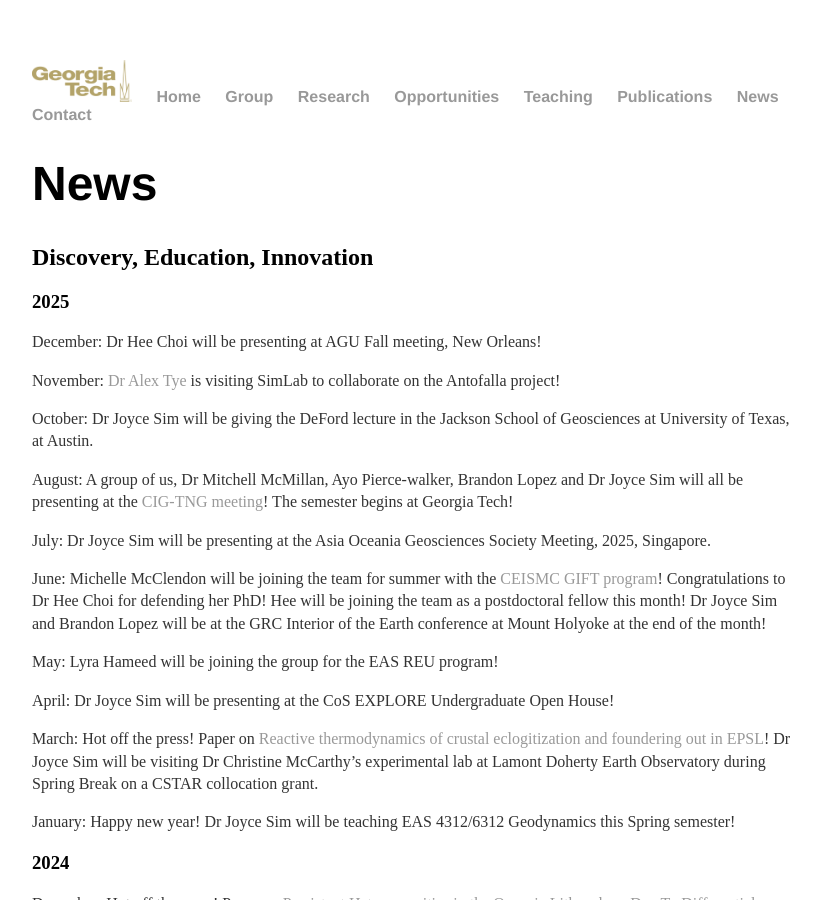
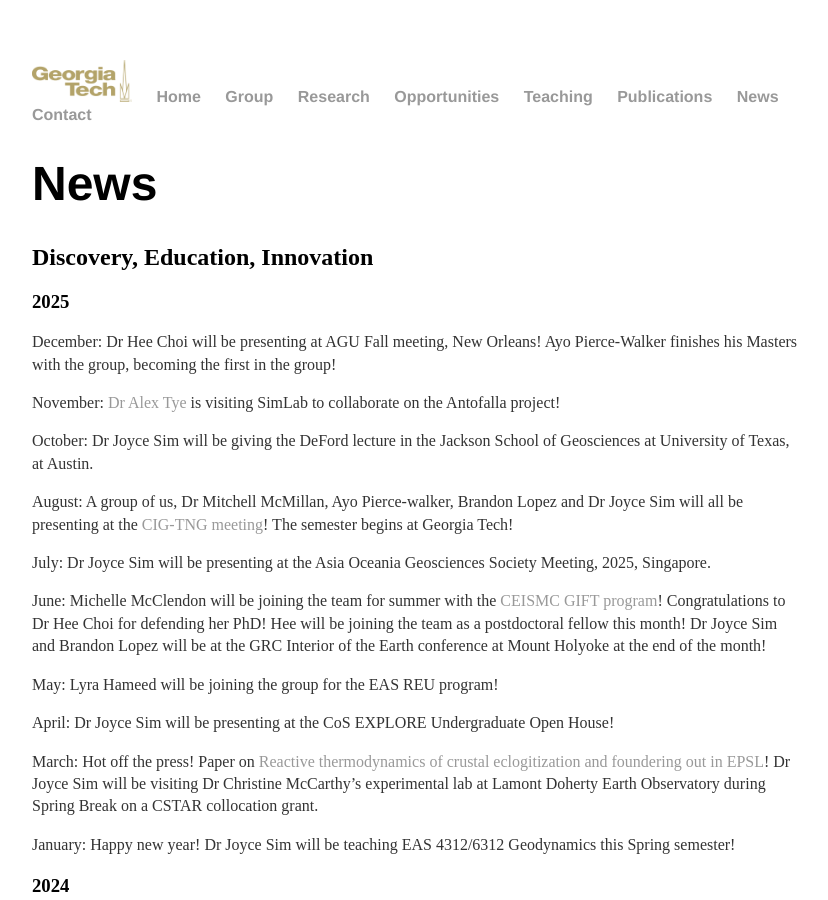
Before and after one commit to joycesim/joycesim.github.io, a Jekyll site: the page built from news/index.md, in a window 1280 px wide and 900 px high. Shown: the whole window, without its empty margins (224-1052 px from the left). Built offline with Jekyll 4.4.1, drawn with Linux system fonts in a browser that asks for light colours.

Commit message:
Update index.md

```diff
--- a/news/index.md
+++ b/news/index.md
@@ -8,7 +8,7 @@
 
 ### 2025
 
-December: Dr Hee Choi will be presenting at AGU Fall meeting, New Orleans!
+December: Dr Hee Choi will be presenting at AGU Fall meeting, New Orleans! Ayo Pierce-Walker finishes his Masters with the group, becoming the first in the group!
 
 November: [Dr Alex Tye](https://www.alextye.com/) is visiting SimLab to collaborate on the Antofalla project!
 
```
